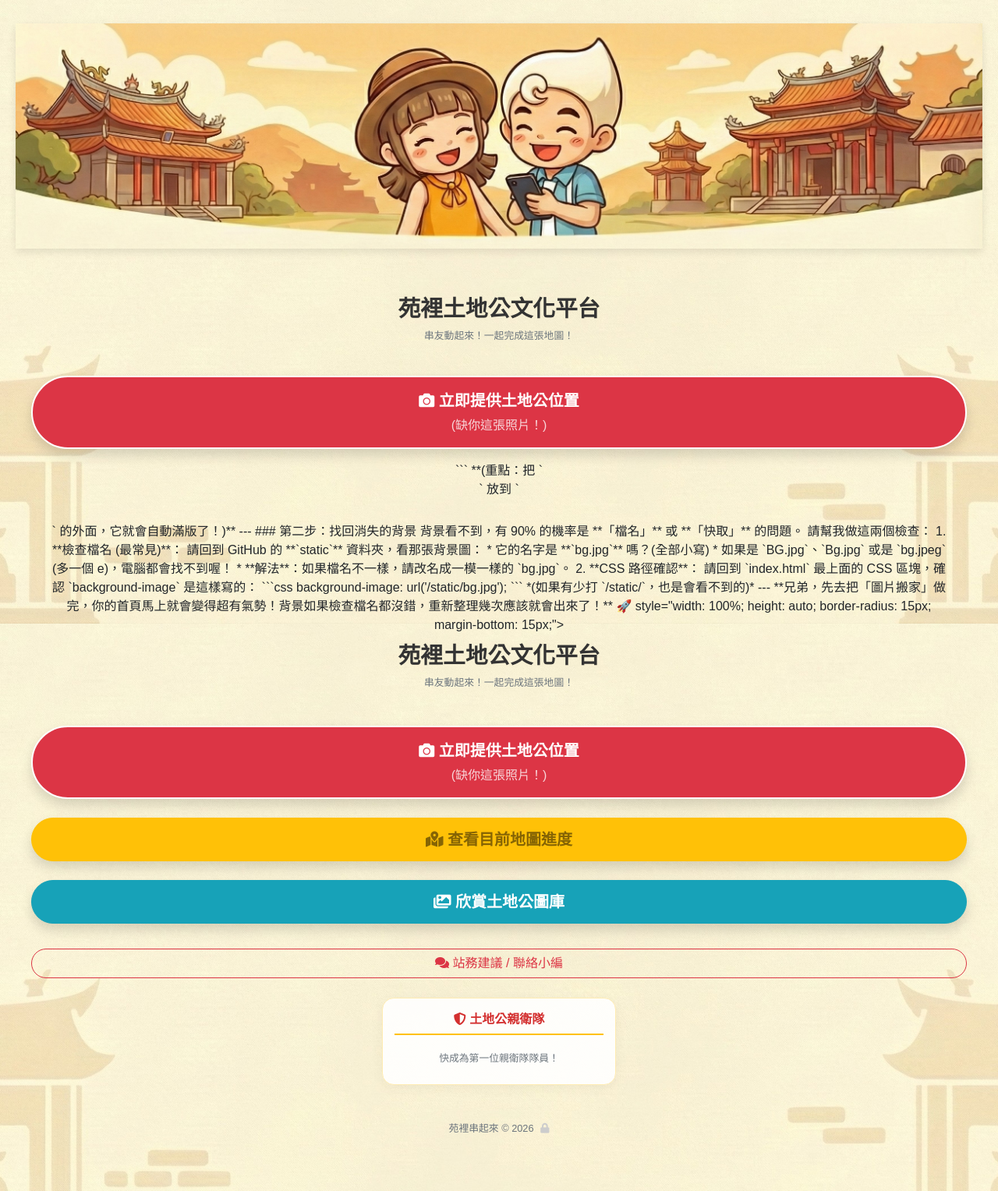
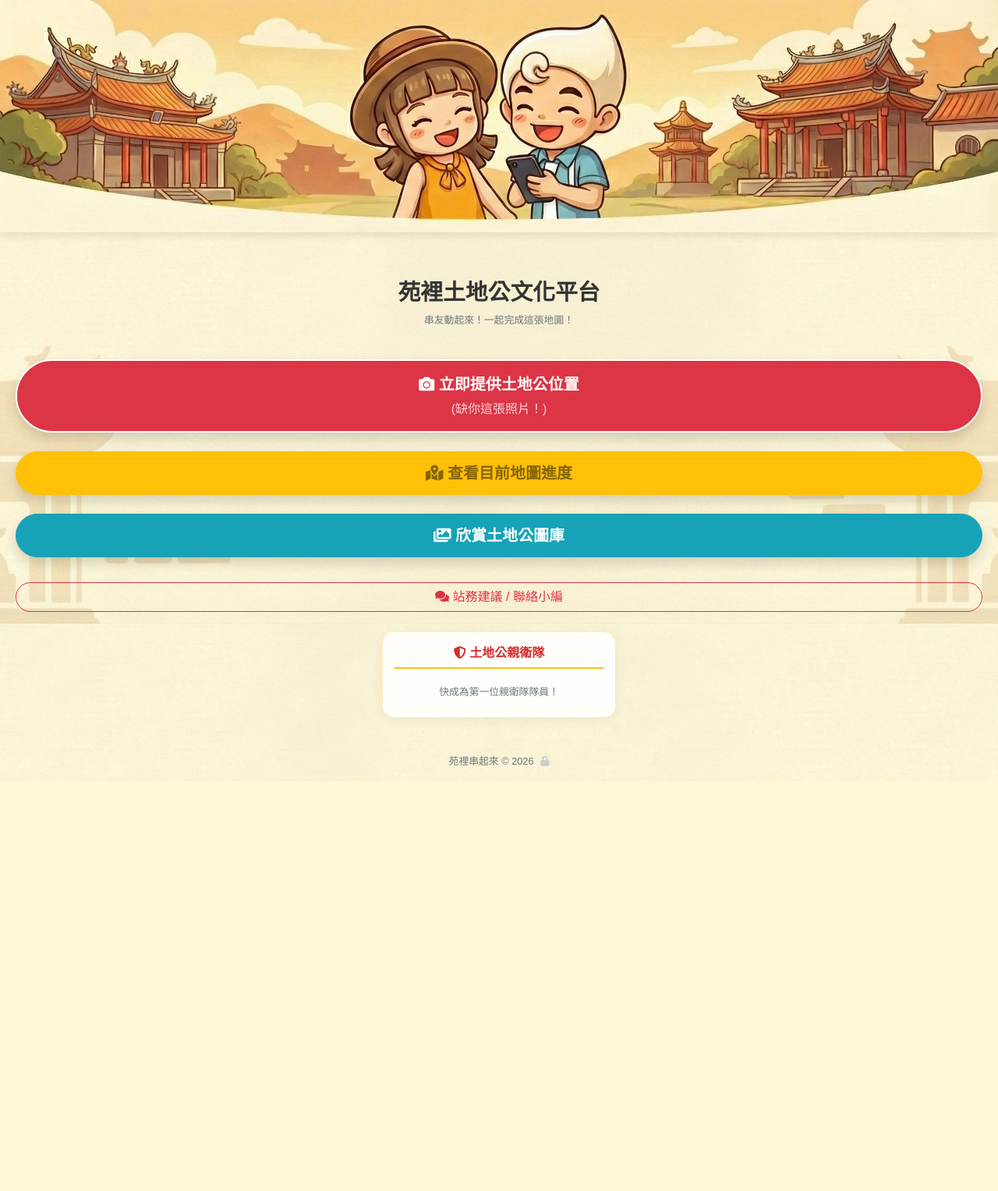
Before and after one commit to marx1937/yuanli-2026, a Flask app: page / in a window 1280 px wide. Shown: the whole page at 78% size. After the commit the page ends 1002 px from the top, so only its background shows below. Run offline with Flask 3, Linux system fonts and the light colour scheme; data that the repository does not hold is empty; some libraries are stand-ins or nearby versions.

Commit message:
Update index.html

````diff
--- a/templates/index.html
+++ b/templates/index.html
@@ -116,58 +116,12 @@
     </style>
 </head>
 <body>
-
-    <div class="main-container">
-                        <div class="logo-area">
-                        <body>
     <img src="/static/banner.jpg" alt="苑裡土地公文化平台"
          style="width: 100%; height: auto; display: block; box-shadow: 0 4px 10px rgba(0,0,0,0.1);">
 
     <div class="main-container">
 
         <div class="logo-area" style="margin-top: 20px;">
-            <h2 class="app-title">苑裡土地公文化平台</h2>
-            <p class="text-muted small">串友動起來！一起完成這張地圖！</p>
-        </div>
-
-        <a href="/report" class="btn btn-danger btn-lg btn-block shadow mb-3" style="border-radius: 50px; padding: 15px; font-weight: 900; border: 2px solid white;">
-            <i class="fas fa-camera"></i> <strong>立即提供土地公位置</strong>
-            <br><small style="font-weight: normal; opacity: 0.8;">(缺你這張照片！)</small>
-        </a>
-
-        ```
-
-**(重點：把 `<img ...>` 放到 `<div class="main-container">` 的外面，它就會自動滿版了！)**
-
----
-
-### 第二步：找回消失的背景
-
-背景看不到，有 90% 的機率是 **「檔名」** 或 **「快取」** 的問題。
-
-請幫我做這兩個檢查：
-
-1.  **檢查檔名 (最常見)**：
-    請回到 GitHub 的 **`static`** 資料夾，看那張背景圖：
-    * 它的名字是 **`bg.jpg`** 嗎？(全部小寫)
-    * 如果是 `BG.jpg`、`Bg.jpg` 或是 `bg.jpeg` (多一個 e)，電腦都會找不到喔！
-    * **解法**：如果檔名不一樣，請改名成一模一樣的 `bg.jpg`。
-
-2.  **CSS 路徑確認**：
-    請回到 `index.html` 最上面的 CSS 區塊，確認 `background-image` 是這樣寫的：
-    ```css
-    background-image: url('/static/bg.jpg');
-    ```
-    *(如果有少打 `/static/`，也是會看不到的)*
-
----
-
-**兄弟，先去把「圖片搬家」做完，你的首頁馬上就會變得超有氣勢！背景如果檢查檔名都沒錯，重新整理幾次應該就會出來了！** 🚀
-
-                 style="width: 100%; height: auto; border-radius: 15px; margin-bottom: 15px;">
-
-
-
             <h2 class="app-title">苑裡土地公文化平台</h2>
             <p class="text-muted small">串友動起來！一起完成這張地圖！</p>
         </div>
@@ -185,11 +139,9 @@
             <i class="fas fa-images"></i> 欣賞土地公圖庫
         </a>
 
-        <a href="https://www.facebook.com/share/1HNRaQfYcv/" target="_blank" class="btn btn-outline-danger btn-block" style="border-radius: 50px;">
+        <a href="https://www.facebook.com/groups/yuanli.connect" target="_blank" class="btn btn-outline-danger btn-block" style="border-radius: 50px;">
             <i class="fas fa-comments"></i> 站務建議 / 聯絡小編
         </a>
-
-
 
         <div class="rank-card">
             <div class="rank-title">
@@ -199,6 +151,7 @@
                 <div class="text-muted small">熱心串友招募中...</div>
             </div>
         </div>
+
     </div>
 
     <div class="footer text-center p-3 text-muted" style="font-size: 0.8rem;">
@@ -208,10 +161,8 @@
         </a>
     </div>
 
-
     <script src="https://code.jquery.com/jquery-3.5.1.min.js"></script>
     <script>
-        // 抓取排行榜
         $.getJSON('/api/rank', function(data) {
             var html = '';
             if (!data || data.length === 0) {
@@ -230,6 +181,7 @@
             $('#rankList').html(html);
         });
     </script>
-
 </body>
 </html>
+
+</html>
````
